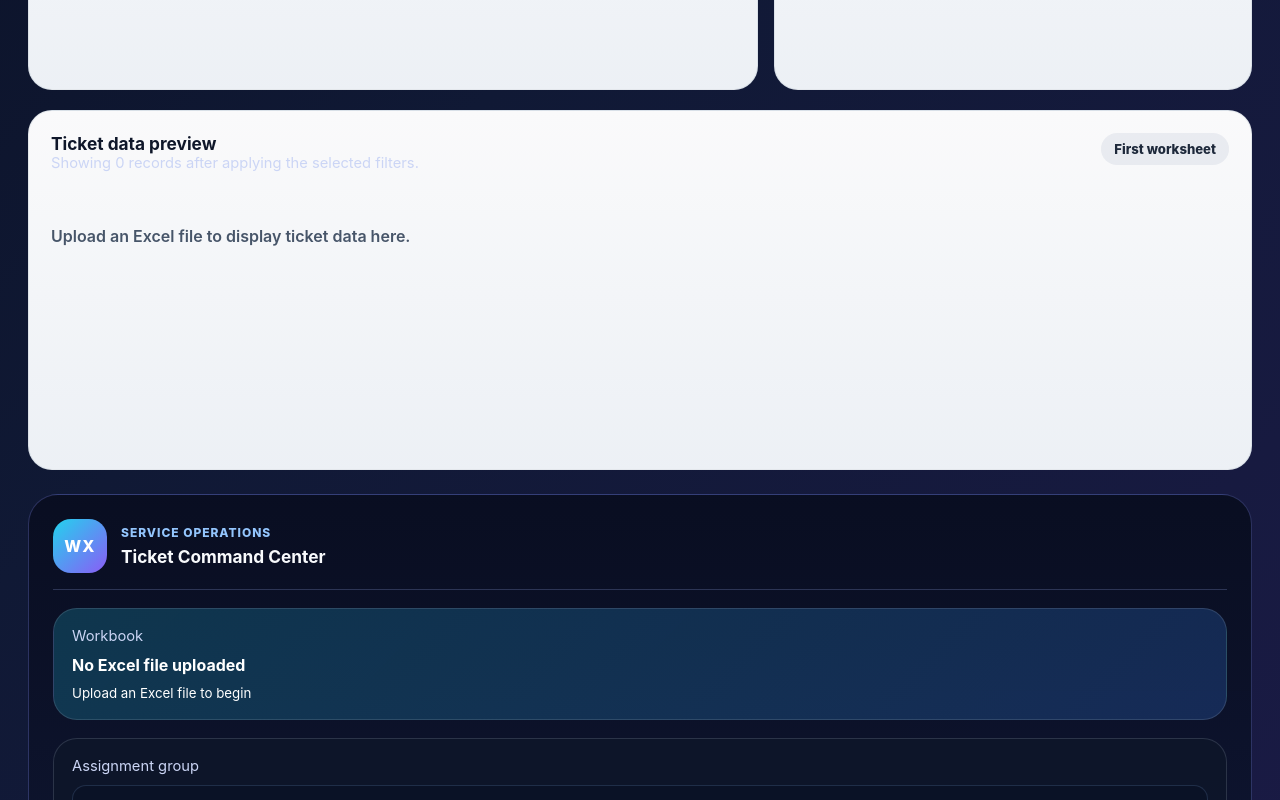
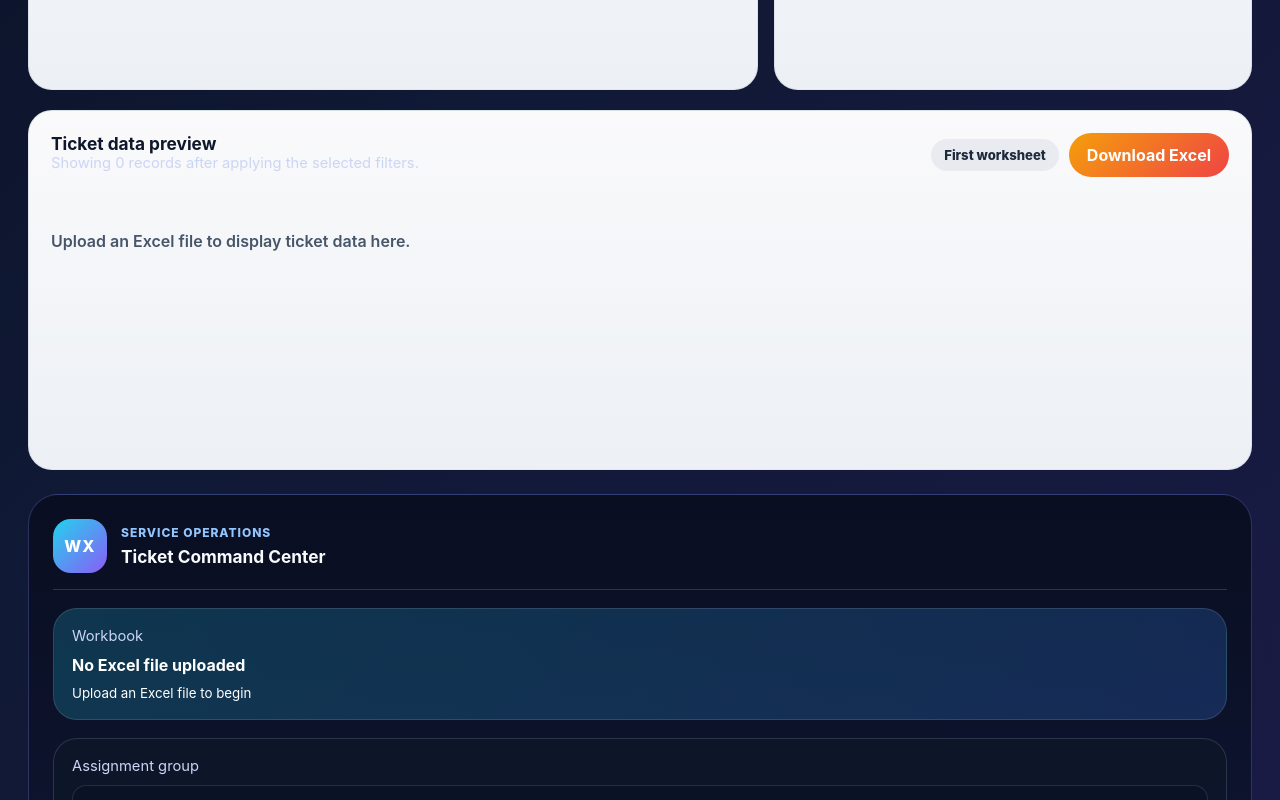
Before and after one commit to ansjahangiraj5-droid/WatsonX, a React (Vite) app: page / in a window 1280 px wide. Shown: the part 1340-2140 px from the top of the page. Built offline with nearby package versions, Linux system fonts and the light colour scheme.

Commit message:
Only 4 required part

```diff
--- a/src/App.jsx
+++ b/src/App.jsx
@@ -12,8 +12,10 @@ const requiredFieldAliases = {
   number: ['number'],
   assignmentGroup: ['assignment group'],
   assignedTo: ['assigned to'],
-  priority: ['priority'],
-  created: ['created']
+  priority: ['priority']
+};
+const optionalFieldAliases = {
+  created: ['created', 'opened', 'open date', 'date created', 'creation date', 'date opened']
 };
 
 function normalizeKey(value) {
@@ -44,7 +46,10 @@ function formatShortDate(value) {
 }
 
 function findHeaderIndex(headers, aliases) {
-  return headers.findIndex((header) => aliases.includes(normalizeKey(header)));
+  return headers.findIndex((header) => {
+    const normalized = normalizeKey(header);
+    return aliases.some((alias) => normalized === alias || normalized.includes(alias) || alias.includes(normalized));
+  });
 }
 
 function buildBreakdown(items, keyName, valueName) {
@@ -219,7 +224,7 @@ function createIncidentConfig(headers) {
     assignmentGroupIndex: findHeaderIndex(headers, requiredFieldAliases.assignmentGroup),
     assignedToIndex: findHeaderIndex(headers, requiredFieldAliases.assignedTo),
     priorityIndex: findHeaderIndex(headers, requiredFieldAliases.priority),
-    createdIndex: findHeaderIndex(headers, requiredFieldAliases.created),
+    createdIndex: findHeaderIndex(headers, optionalFieldAliases.created),
     breachedIndex: findHeaderIndex(headers, ['has breached']),
     categoryIndex: findHeaderIndex(headers, ['category']),
     slaIndex: findHeaderIndex(headers, ['sla definition']),
@@ -235,7 +240,7 @@ function createIncidentConfig(headers) {
 }
 
 function buildIncident(row, index, incidentConfig, commentMap = {}) {
-  const createdDate = parseDate(row[incidentConfig.createdIndex]);
+  const createdDate = incidentConfig.createdIndex >= 0 ? parseDate(row[incidentConfig.createdIndex]) : null;
   const resolvedDate = incidentConfig.resolvedIndex >= 0 ? parseDate(row[incidentConfig.resolvedIndex]) : null;
   const priority = incidentConfig.priorityIndex >= 0 ? getCellValue(row[incidentConfig.priorityIndex]) : '-';
   const target = getPriorityTarget(priority);
@@ -519,7 +524,7 @@ function App() {
 
       if (!nextConfig) {
         resetData(
-          'The Excel file must contain Number, Assignment Group, Assigned To, Priority, and Created columns. Extra fields are allowed.',
+          'The Excel file must contain Number, Assignment Group, Assigned To, and Priority columns. Extra fields are allowed.',
           selectedFile.name
         );
         return;
@@ -555,6 +560,40 @@ function App() {
       ...currentState,
       [ticketNumber]: value
     }));
+  };
+
+  const handleExportTicketData = async () => {
+    const extraHeaders = ['SLA Duration', 'SLA Status', 'Comments'];
+    const worksheetData = [
+      [...headers, ...extraHeaders],
+      ...filteredIncidents.map((incident) => [
+        ...headers.map((_, i) => getCellValue(incident.originalRow[i])),
+        formatDuration(incident),
+        incident.withinTarget ? 'Within target' : 'Breached',
+        incident.comment || ''
+      ])
+    ];
+    const workbook = XLSX.utils.book_new();
+    XLSX.utils.book_append_sheet(workbook, XLSX.utils.aoa_to_sheet(worksheetData), 'Ticket Data');
+
+    if (window.showSaveFilePicker) {
+      try {
+        const fileHandle = await window.showSaveFilePicker({
+          suggestedName: 'ticket-data-preview.xlsx',
+          types: [{ description: 'Excel Workbook', accept: { 'application/vnd.openxmlformats-officedocument.spreadsheetml.sheet': ['.xlsx'] } }]
+        });
+        const writable = await fileHandle.createWritable();
+        const buffer = XLSX.write(workbook, { bookType: 'xlsx', type: 'array' });
+        await writable.write(new Blob([buffer], { type: 'application/octet-stream' }));
+        await writable.close();
+      } catch (err) {
+        if (err.name !== 'AbortError') {
+          XLSX.writeFile(workbook, 'ticket-data-preview.xlsx');
+        }
+      }
+    } else {
+      XLSX.writeFile(workbook, 'ticket-data-preview.xlsx');
+    }
   };
 
   const handleExportDashboard = () => {
@@ -656,7 +695,6 @@ function App() {
             <span>Assignment Group</span>
             <span>Assigned To</span>
             <span>Priority</span>
-            <span>Created</span>
           </div>
         </aside>
 
@@ -855,7 +893,12 @@ function App() {
                   Showing {formatNumber(filteredIncidents.length)} records after applying the selected filters.
                 </p>
               </div>
-              <span className="pill neutral">First worksheet</span>
+              <div className="pillButtonGroup">
+                <span className="pill neutral">First worksheet</span>
+                <button type="button" className="actionButton exportButton" onClick={handleExportTicketData} disabled={filteredIncidents.length === 0}>
+                  Download Excel
+                </button>
+              </div>
             </div>
 
             {headers.length > 0 ? (
--- a/src/styles.css
+++ b/src/styles.css
@@ -363,6 +363,13 @@ h2 {
   color: #1e293b;
 }
 
+.pillButtonGroup {
+  display: flex;
+  align-items: center;
+  gap: 10px;
+  flex-shrink: 0;
+}
+
 .chartPanel {
   display: grid;
   gap: 16px;
```
